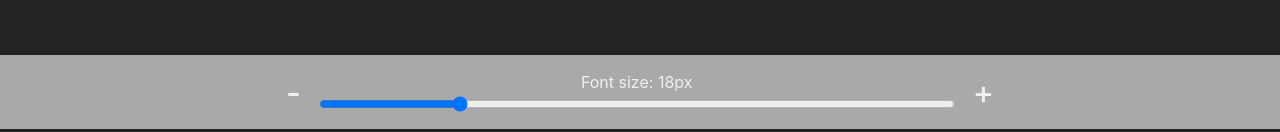
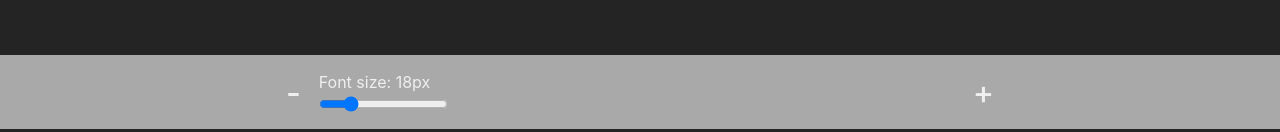
Before and after one commit to biancashiromoto/eReader, a React (Vite) app: page / in a window 1280 px wide. Shown: the part 671-803 px from the top of the page. Built offline with nearby package versions, Linux system fonts and the light colour scheme.

Commit message:
style: Remove unused lines and style label and font size controls

```diff
--- a/src/components/Header/Header.module.css
+++ b/src/components/Header/Header.module.css
@@ -60,11 +60,6 @@ ul {
   content: url("../../assets/images/dark-mode.svg");
 }
 
-.font-size-range {
-  display: flex;
-  gap: 25px;
-}
-
 .font-size-buttons {
   align-items: center;
   display: flex;
@@ -82,3 +77,14 @@ li {
   display: flex;
   justify-content: center;
 }
+
+label {
+  align-items: baseline;
+  display: flex;
+  flex-direction: column;
+}
+
+.font-size-control {
+  display: flex;
+  gap: 10px;
+}
```
